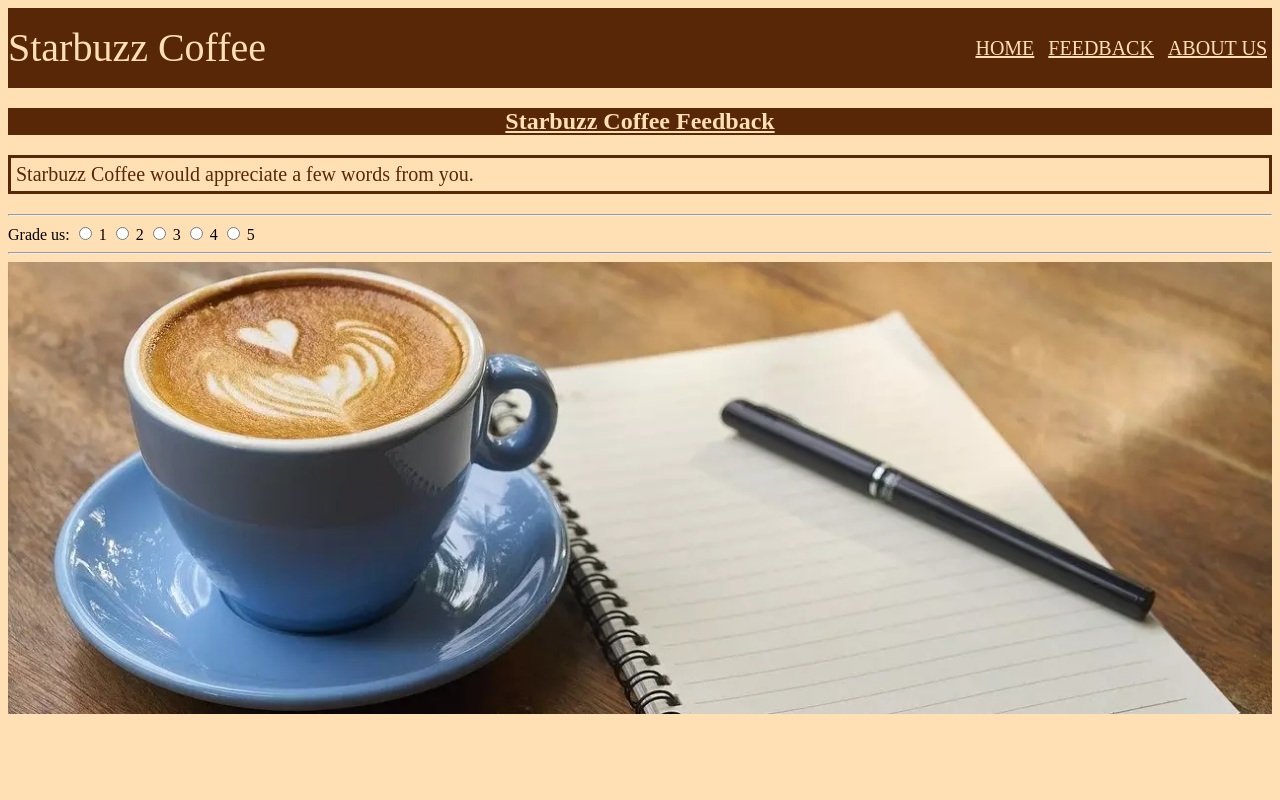
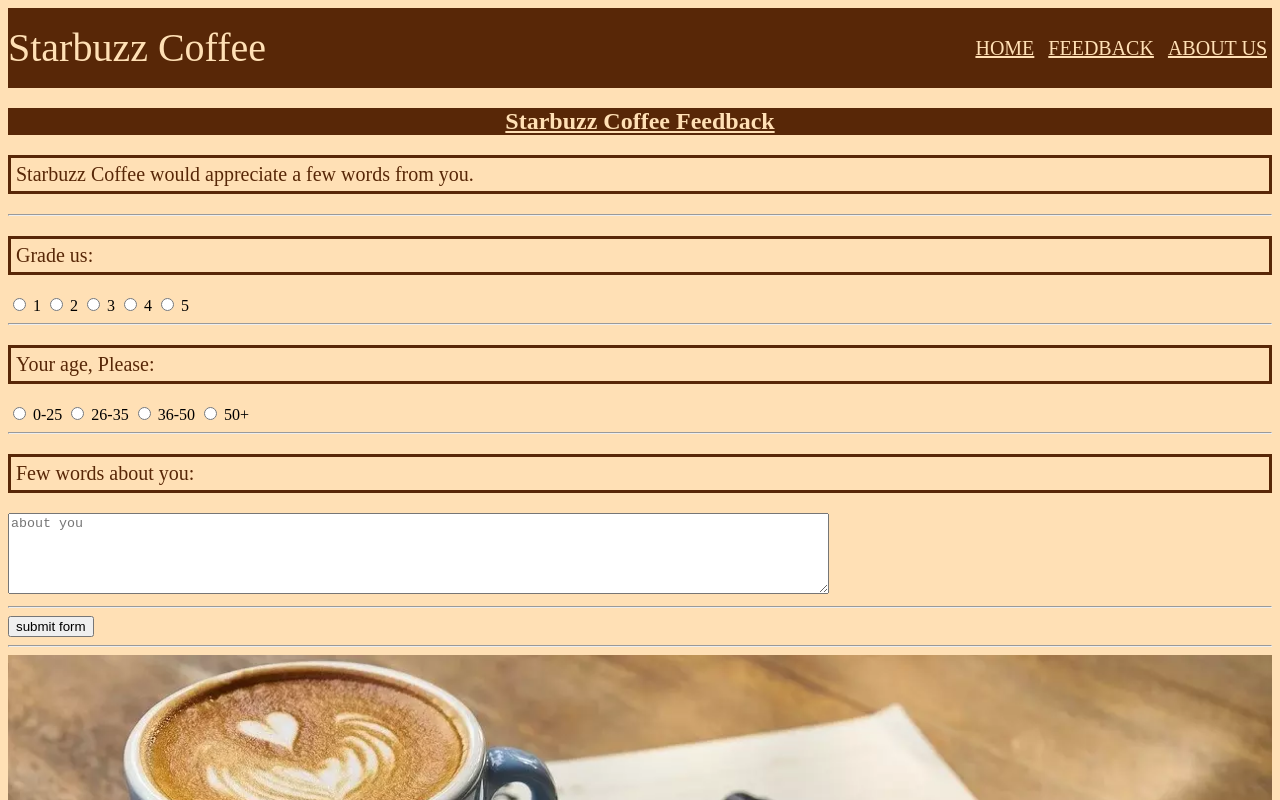
Before and after one commit to milan978gh/StarBuzz-Coffee, a plain HTML site: page feedback.html in a window 1280 px wide. Shown: the top 800 px of the page. Drawn offline with Linux system fonts and the light colour scheme.

Commit message:
Add files via upload

```diff
--- a/feedback.html
+++ b/feedback.html
@@ -32,16 +32,31 @@
 
 			<hr>
 
-			<label for="grade">Grade us:</label>
-			<input type="radio" id="grade" name="grade1" value="1"> 1
-			<input type="radio" id="grade" name="grade2" value="2"> 2
-			<input type="radio" id="grade" name="grade3" value="3"> 3
-			<input type="radio" id="grade" name="grade4" value="4"> 4
-			<input type="radio" id="grade" name="grade5" value="5"> 5
+			<p>Grade us:</p>
+			<input type="radio" id="grade1" name="grade" value="1"> 1
+			<input type="radio" id="grade2" name="grade" value="2"> 2
+			<input type="radio" id="grade3" name="grade" value="3"> 3
+			<input type="radio" id="grade4" name="grade" value="4"> 4
+			<input type="radio" id="grade5" name="grade" value="5"> 5
 
 			<hr>
 
+			<p>Your age, Please:</p>
+			<input type="radio" id="age1" name="opt" value="0-25"> 0-25
+			<input type="radio" id="age2" name="opt" value="26-35"> 26-35
+			<input type="radio" id="age3" name="opt" value="36-50"> 36-50
+			<input type="radio" id="age4" name="opt" value="50+"> 50+
 
+			<hr>
+
+			<p>Few words about you:</p>
+			<textarea name="bio" id="bio" cols="100" rows="5" placeholder="about you"></textarea>
+
+			<hr>
+
+			<input type="submit" value="submit form">
+
+			<hr>
 
 		</form>
 
```
